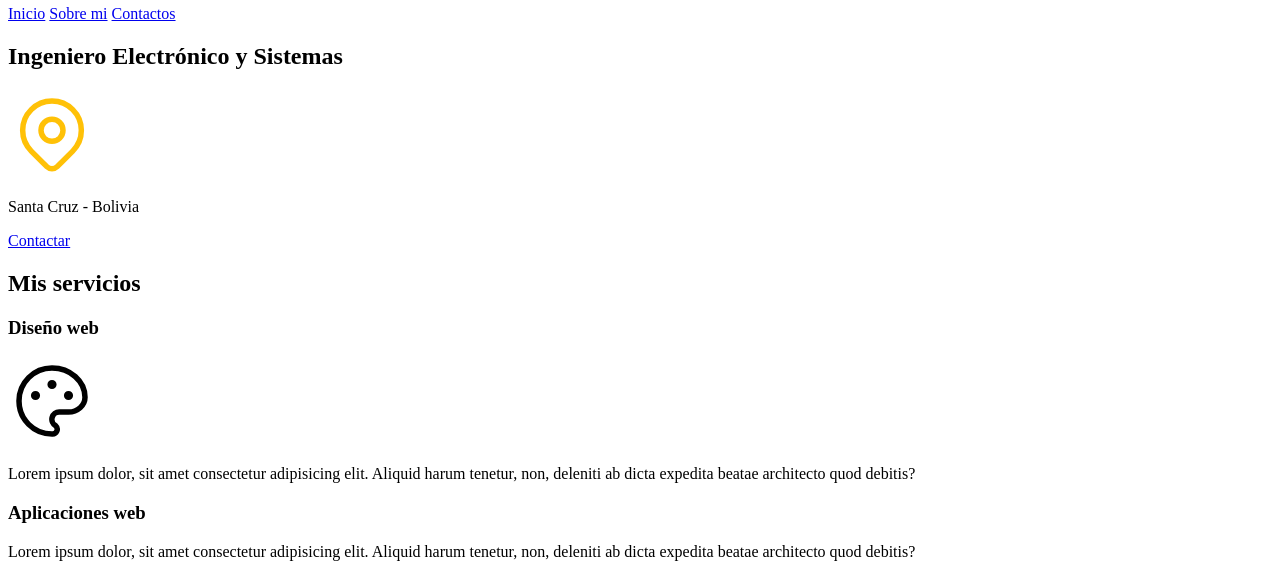
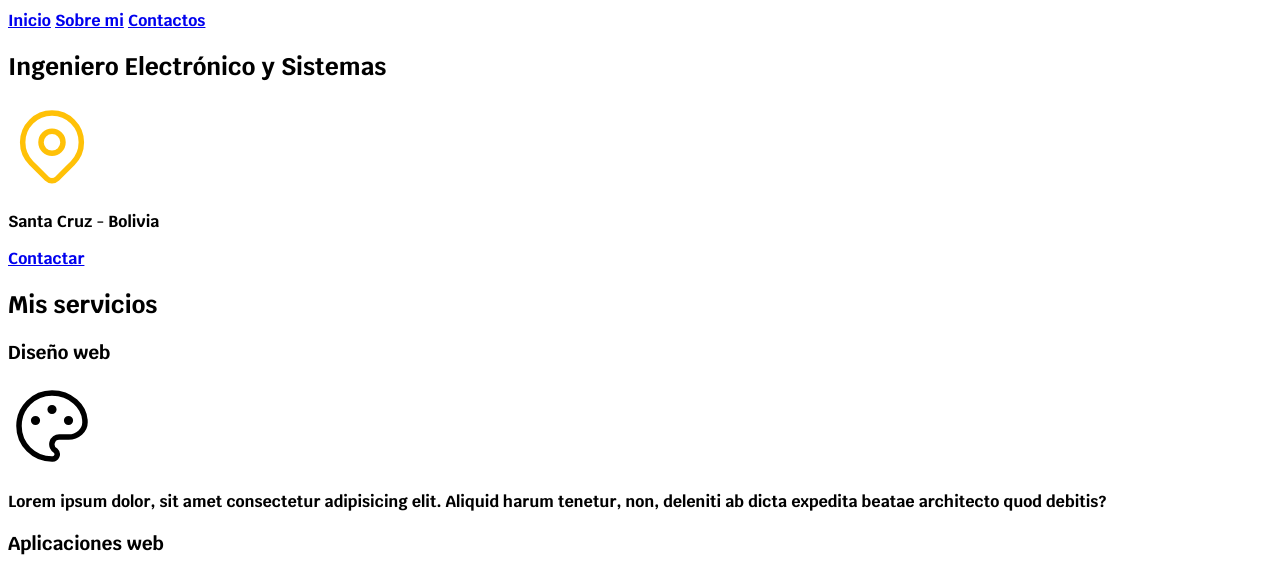
Before and after one commit to larslml/Posible-portafolio, a plain HTML site: page index.html in a window 1280 px wide. Shown: the part 90-661 px from the top of the page. Drawn offline with Linux system fonts and the light colour scheme.

Commit message:
sin internet

```diff
--- a/css/styles.css
+++ b/css/styles.css
@@ -1,3 +1,10 @@
+:root{
+    --blanco:#FFFFFF;
+    --oscuro:#212121;
+    --primario:#FFC107;
+    --secundario:#0097A7;
+    --gris:#757575;
+}
 html{
     font-size:62.5%;
 
@@ -6,12 +13,12 @@ html{
 
 body{
     font-size: 16px;
+    font-family: 'Krub', sans-serif;
 }
 
 .title{
    text-align: center;
    font-size: 3.8rem;
-
 }
 
 .title span{
--- a/index.html
+++ b/index.html
@@ -4,9 +4,12 @@
     <meta charset="UTF-8" />
     <meta http-equiv="X-UA-Compatible" content="IE=edge" />
     <meta name="viewport" content="width=device-width, initial-scale=1.0" />
+    <title>Document</title>
+    <link rel="preconnect" href="https://fonts.googleapis.com">
+    <link rel="preconnect" href="https://fonts.gstatic.com" crossorigin>
+    <link href="https://fonts.googleapis.com/css2?family=Krub:ital,wght@0,700;1,400&display=swap" rel="stylesheet">
     <link rel="preload" href="css/styles.css" as="style">
     <link rel="stylesheet" href="css/styles.css">
-    <title>Document</title>
   </head>
   <body>
       <header>
```
